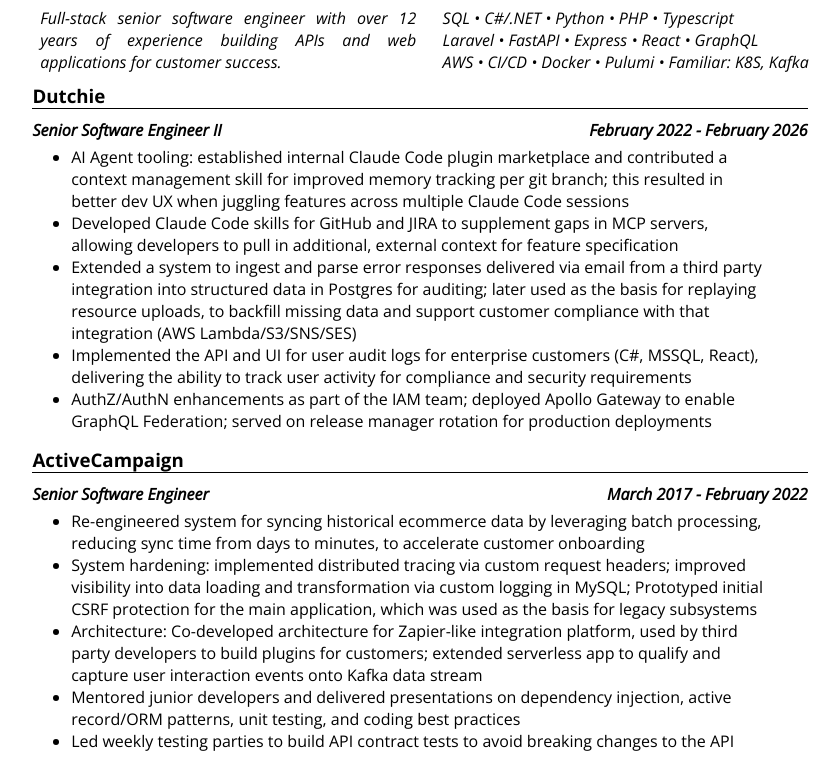
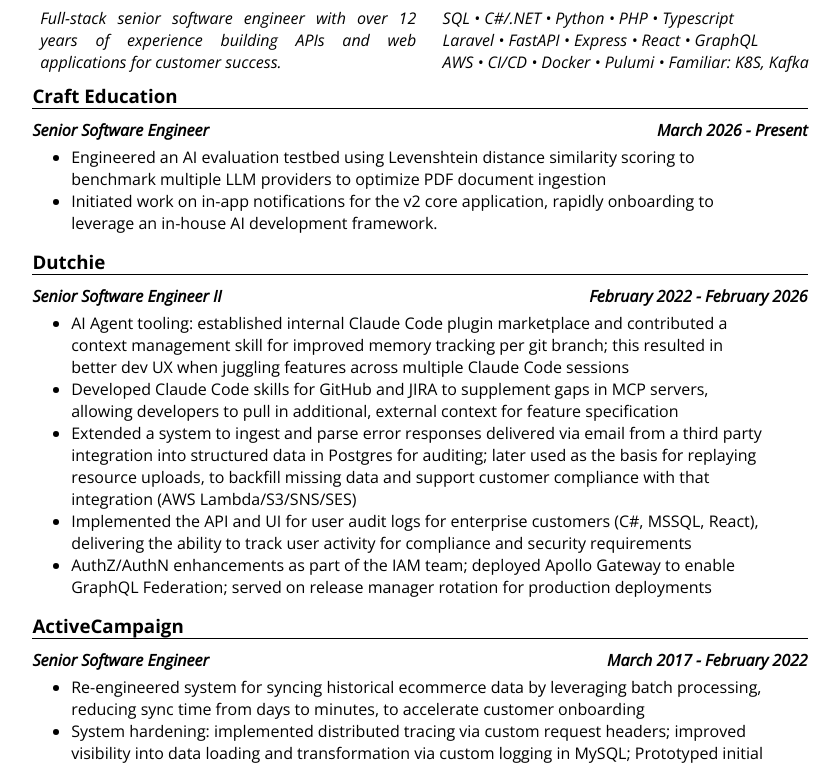
Before and after one commit to jon-frankel/resume, a website built with webpack: page public/index.html in a window 1280 px wide. Shown: the part 65-829 px from the top of the page, without its empty margins (220-1060 px from the left). Built offline with nearby package versions, Linux system fonts and the light colour scheme.

Commit message:
Add Craft

```diff
--- a/public/index.html
+++ b/public/index.html
@@ -68,6 +68,24 @@
 </section>
 
 <section class="projects">
+    <h3>Craft Education</h3>
+
+    <h4>
+        <span class="left">Senior Software Engineer </span>
+        <span class="right">March 2026 - Present</span>
+    </h4>
+
+    <ul>
+        <li>
+            Engineered an AI evaluation testbed using Levenshtein distance similarity scoring to benchmark
+            multiple LLM providers to optimize PDF document ingestion
+        </li>
+        <li>
+            Initiated work on in-app notifications for the v2 core application, rapidly onboarding to leverage an
+            in-house AI development framework.
+        </li>
+    </ul>
+
     <h3>Dutchie</h3>
 
     <h4>
@@ -131,6 +149,8 @@
         <li>Led weekly testing parties to build API contract tests to avoid breaking changes to the API</li>
     </ul>
 
+    <div class="page-break"></div>
+
     <h3>Caxy Interactive</h3>
 
     <h4>
@@ -147,8 +167,6 @@
         <li>Lead developer for a single-page camp registration application (PHP, MySQL, Angularjs)</li>
         <li>Developed Symfony/Angularjs applications; Release manager</li>
     </ul>
-
-    <div class="page-break"></div>
 
     <h3>School of Rock</h3>
 
```
